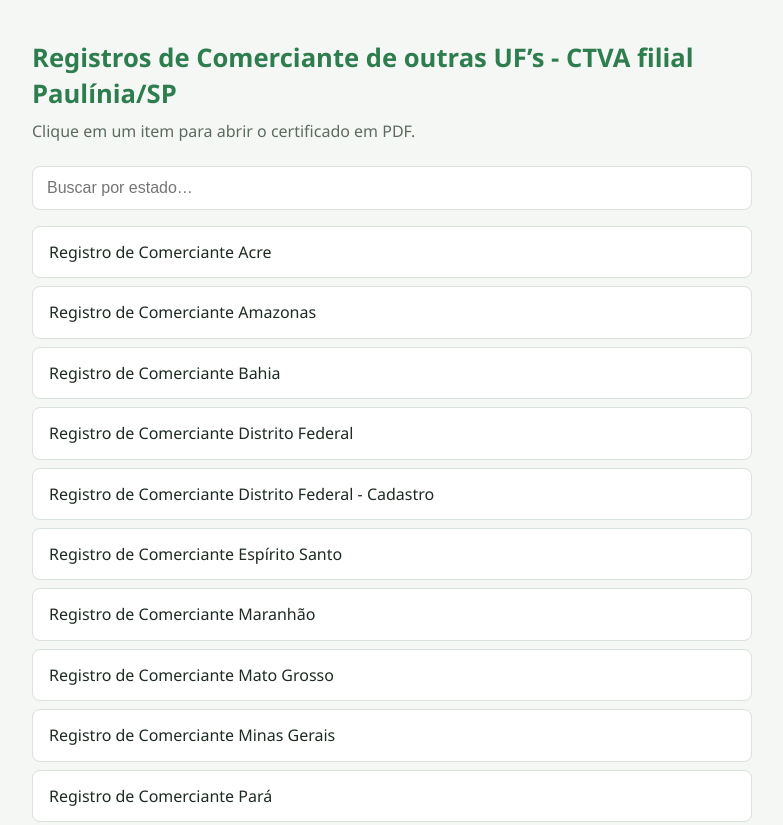
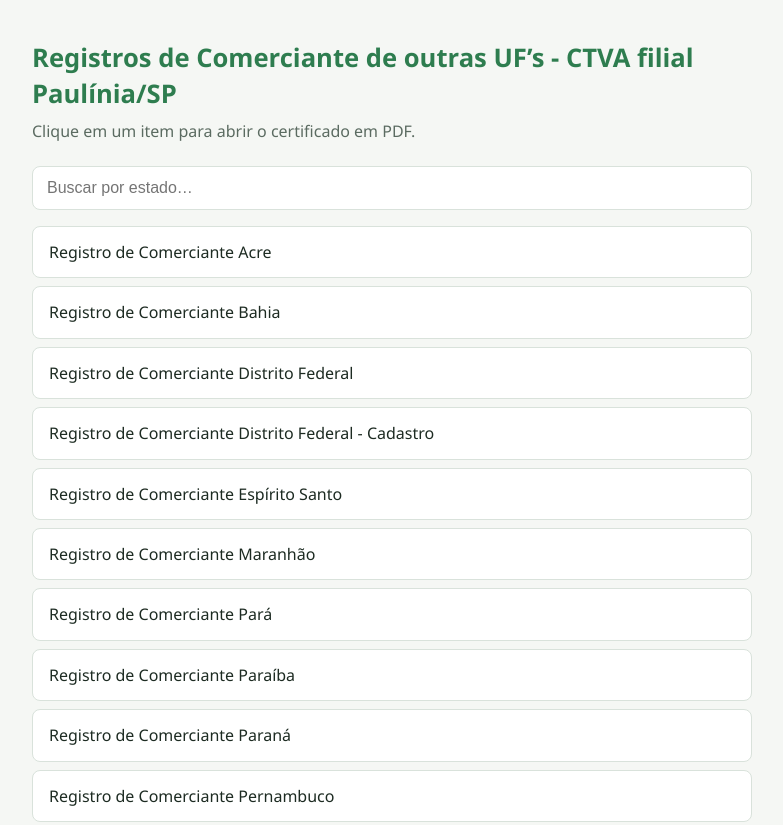
Before and after one commit to luizceolinpolo/licencas, a plain HTML site: page index.html in a window 1280 px wide. Shown: the top 825 px of the page, without its empty margins (248-1031 px from the left). Drawn offline with Linux system fonts and the light colour scheme.

Commit message:
Add files via upload

```diff
--- a/index.html
+++ b/index.html
@@ -78,14 +78,11 @@
 
   <ul id="lista">
     <li><a href="Certificado_Registro_ACRE.pdf" target="_blank" rel="noopener">Registro de Comerciante Acre</a></li>
-    <li><a href="Certificado_Registro_AMAZONAS.pdf" target="_blank" rel="noopener">Registro de Comerciante Amazonas</a></li>
     <li><a href="Certificado_Registro_BAHIA.pdf" target="_blank" rel="noopener">Registro de Comerciante Bahia</a></li>
     <li><a href="Certificado_Registro_DISTRITO_FEDERAL.pdf" target="_blank" rel="noopener">Registro de Comerciante Distrito Federal</a></li>
     <li><a href="Certificado_Registro_DISTRITO_FEDERAL_Cadastro.pdf" target="_blank" rel="noopener">Registro de Comerciante Distrito Federal - Cadastro</a></li>
     <li><a href="Certificado_Registro_ESPIRITO_SANTO.pdf" target="_blank" rel="noopener">Registro de Comerciante Espírito Santo</a></li>
     <li><a href="Certificado_Registro_MARANHAO.pdf" target="_blank" rel="noopener">Registro de Comerciante Maranhão</a></li>
-    <li><a href="Certificado_Registro_MATO_GROSSO.pdf" target="_blank" rel="noopener">Registro de Comerciante Mato Grosso</a></li>
-    <li><a href="Certificado_Registro_MINAS_GERAIS.pdf" target="_blank" rel="noopener">Registro de Comerciante Minas Gerais</a></li>
     <li><a href="Certificado_Registro_PARA.pdf" target="_blank" rel="noopener">Registro de Comerciante Pará</a></li>
     <li><a href="Certificado_Registro_PARAIBA.pdf" target="_blank" rel="noopener">Registro de Comerciante Paraíba</a></li>
     <li><a href="Certificado_Registro_PARANA.pdf" target="_blank" rel="noopener">Registro de Comerciante Paraná</a></li>
```
